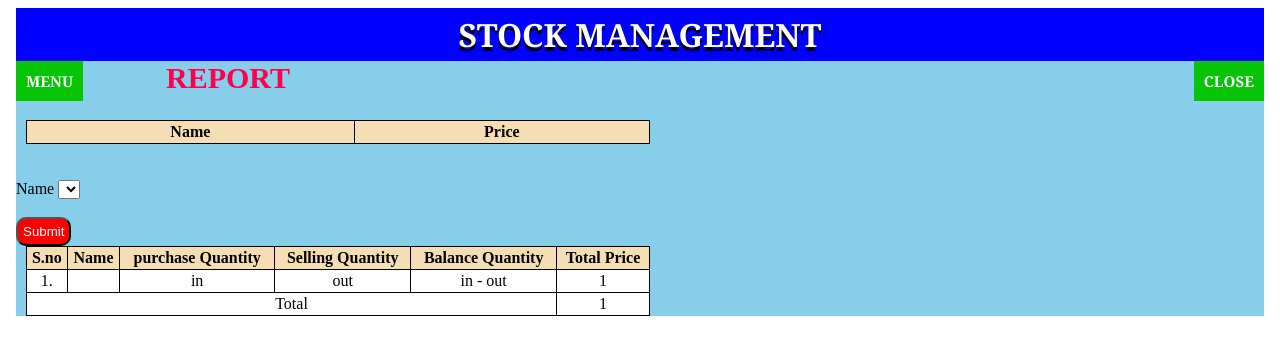
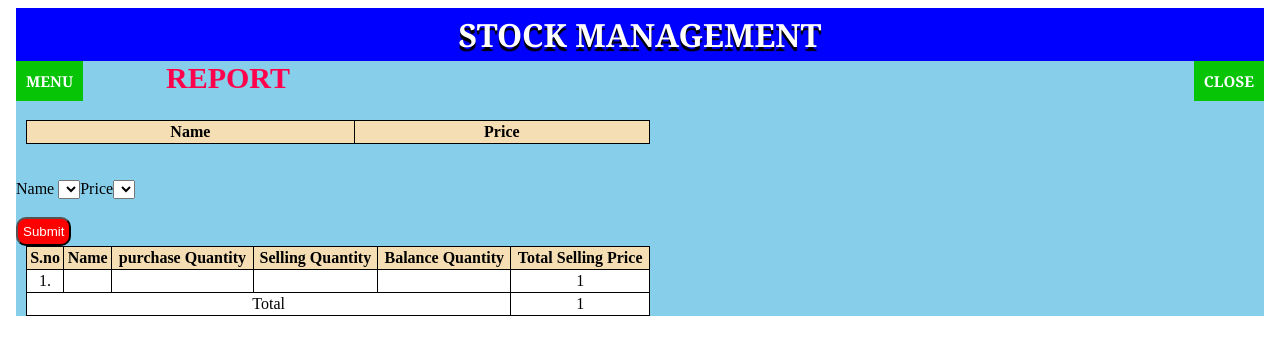
Before and after one commit to Mohammed0812/Stock, an Angular app: page /report in a window 1280 px wide. Both pictures are taken after a click on the button "Submit". Shown: the top 354 px of the page. Built offline with nearby package versions, Linux system fonts and the light colour scheme.

Commit message:
Update report.component.html

```diff
--- a/src/app/report/report.component.html
+++ b/src/app/report/report.component.html
@@ -16,6 +16,10 @@
     <option *ngFor="let x of products">{{x.name}}</option>
   </select>
 </label>
+<label>Price</label>
+<select [(ngModel)] ="rprice">
+  <option *ngFor="let x of products">{{x.price}}</option>
+</select>
 <br><br>
 <button (click)='addReport()'>Submit</button>
 <table>
@@ -25,14 +29,14 @@
     <th>purchase Quantity</th>
     <th>Selling Quantity</th>
     <th>Balance Quantity</th>
-    <th>Total Price</th>
+    <th>Total Selling Price</th>
   </tr>
   <tr *ngFor='let r of reports,let i = index'>
     <td>{{i + 1}}.</td>
     <td>{{r.Name}}</td>
-    <td>in</td>
-    <td>out</td>
-    <td>in - out</td>
+    <td>{{r.In}}</td>
+    <td>{{r.Out}}</td>
+    <td>{{r.Balance}}</td>
     <td>{{r.totals}}</td>
   </tr>
   <tr>
```
